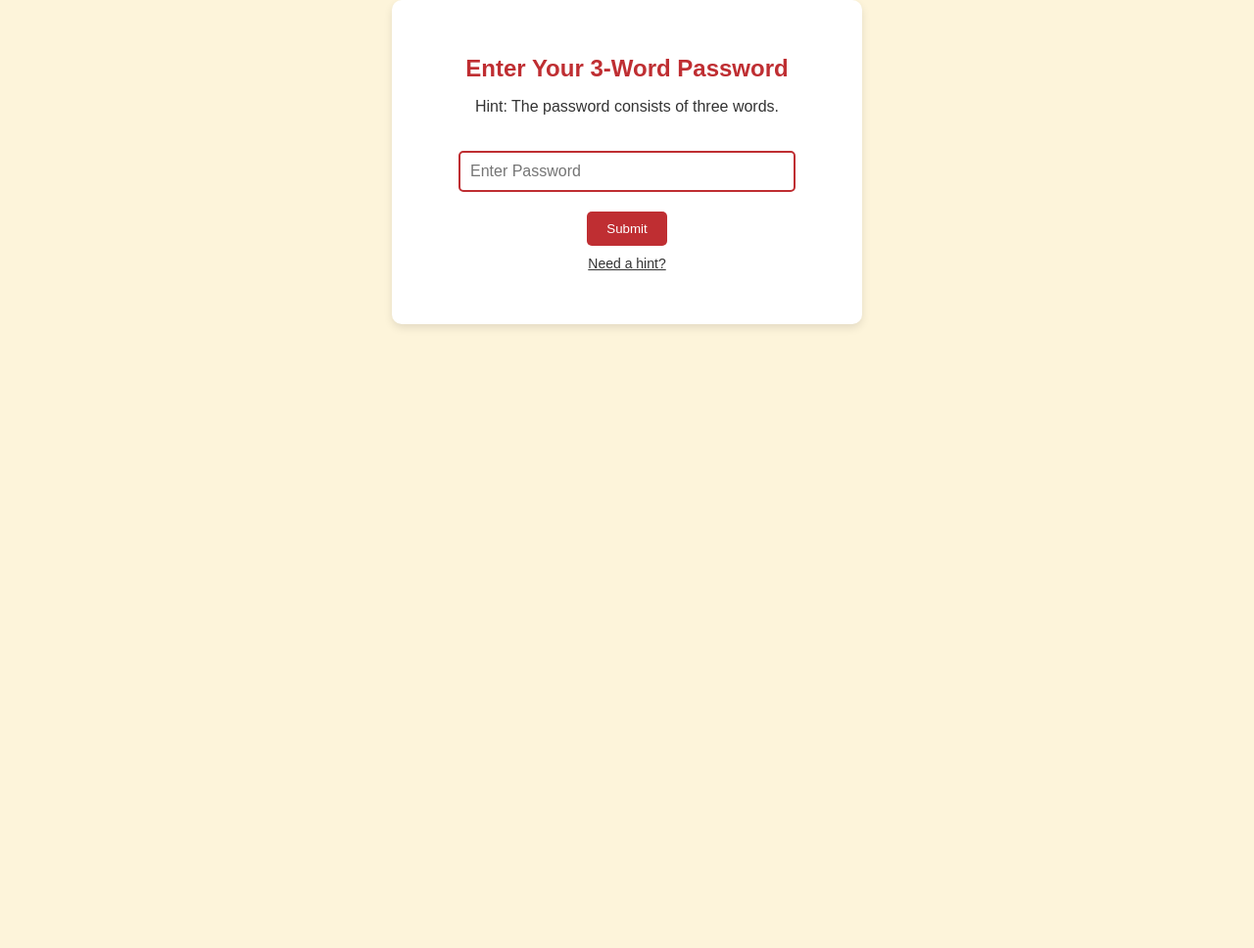
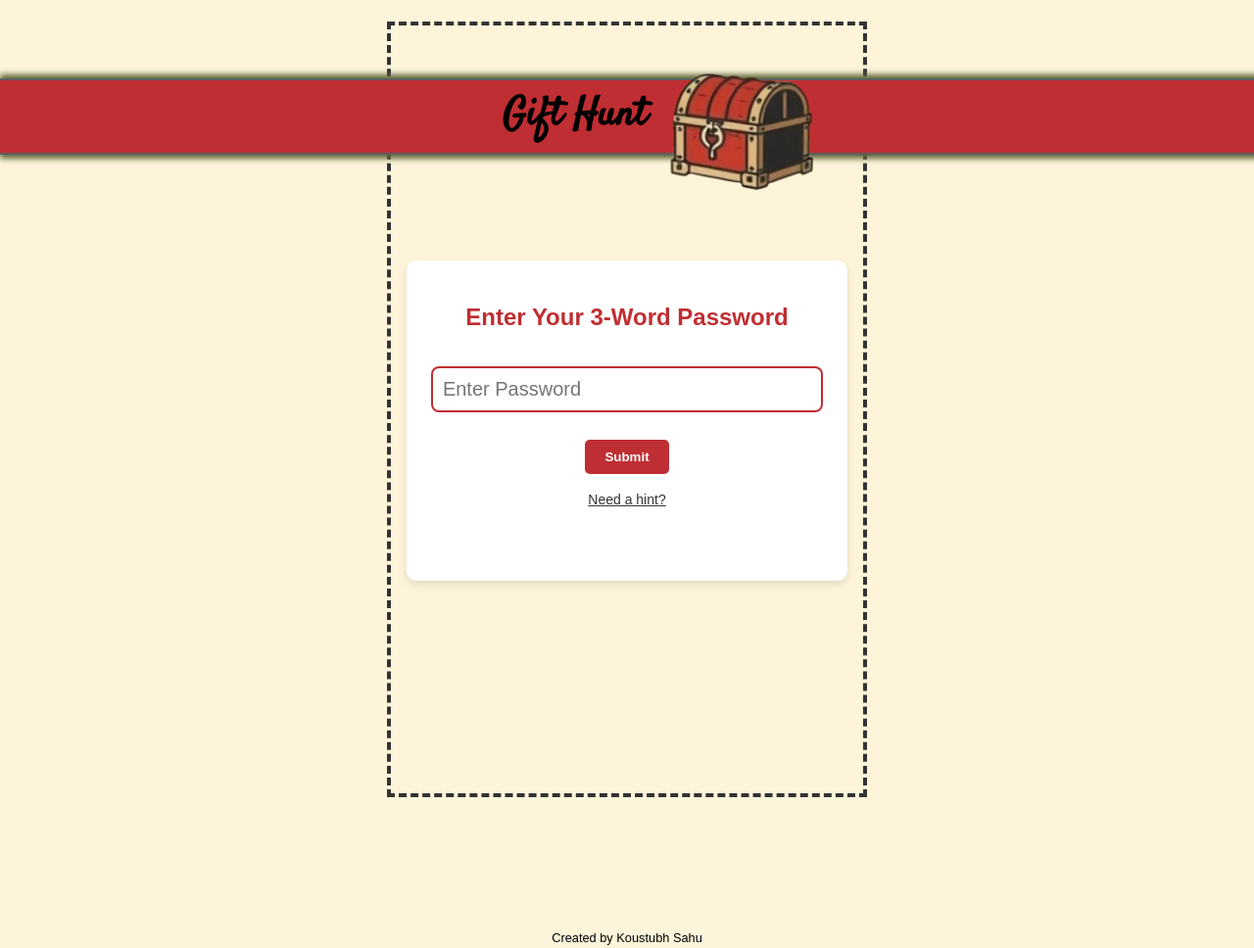
Before and after one commit to KoustubhSahu/CDS-Treasure-Hunt-Dec24, a plain HTML site: page index.html in a window 1280 px wide. Shown: the whole page at 98% size. Before the commit the page ends 800 px from the top, so only its background shows below. Drawn offline with Linux system fonts and the light colour scheme.

Commit message:
with some design changes

```diff
--- a/styles.css
+++ b/congratulations.css
@@ -2,55 +2,47 @@
 body {
   background-color: #fdf4da;
   font-family: Arial, sans-serif;
-  margin: 0;
+  margin: 0 auto;
   padding: 0;
+  /* height: 100vh;
+  width: 100vw; */
+  display: flex;
+  flex-direction: column;
+  justify-content: space-between;
+  align-items: center;
+
+  overflow-x: hidden;
+}
+
+.font-satisfy {
+  font-family: "Satisfy", cursive;
+}
+
+
+.dashed {
+  margin: 0.5rem;
+  width: 80%;
+  max-width: 450px;
+  padding: 1rem;
+  border: #333 dashed 0.3rem;
 }
 
 .container {
   background-color: #fff;
-  padding: 40px;
+  padding: 1rem;
   border-radius: 10px;
   box-shadow: 0 4px 8px rgba(0, 0, 0, 0.1);
   text-align: center;
-  width: 400px;
   margin: 0 auto;
 }
 
 h1 {
   color: #bf2e32;
-  font-size: 24px;
+  font-size: 2rem;
 }
 
 p {
   color: #333;
-}
-
-input[type="text"] {
-  padding: 10px;
-  width: 80%;
-  margin-top: 20px;
-  font-size: 16px;
-  border: 2px solid #bf2e32;
-  border-radius: 5px;
-  outline: none;
-}
-
-input[type="text"]:focus {
-  border-color: #333;
-}
-
-button {
-  padding: 10px 20px;
-  margin-top: 20px;
-  background-color: #bf2e32;
-  color: white;
-  border: none;
-  border-radius: 5px;
-  cursor: pointer;
-}
-
-button:hover {
-  background-color: #a9262b;
 }
 
 .hint {
@@ -66,16 +58,26 @@ button:hover {
   color: #333;
 }
 
+.congrats img {
+  width: 100%;
+}
+
 .gift-location {
   background-color: #bf2e32;
   color: white;
   padding: 10px;
-  border-radius: 5px;
+  border-radius: 0.5rem;
   margin-top: 20px;
 }
 
 .gift-image {
-  margin-top: 20px;
+  margin: 1.25rem auto;
   width: 100%;
   height: auto;
+  border-radius: 0.5rem;
 }
+
+footer {
+  margin: 4rem auto 1rem;
+  font-size: 0.8rem;
+}
--- /dev/null
+++ b/index.css
@@ -0,0 +1,129 @@
+/* General Styles */
+body {
+  background-color: #fdf4da;
+  font-family: Arial, sans-serif;
+  margin: 0 auto;
+  padding: 0;
+  /* height: 100vh;
+  width: 100vw; */
+  display: flex;
+  flex-direction: column;
+  justify-content: space-between;
+  align-items: center;
+
+  overflow-x: hidden;
+}
+
+.font-satisfy {
+  font-family: "Satisfy", cursive;
+}
+
+.dashed {
+  margin: 0.5rem;
+  width: 80%;
+  max-width: 450px;
+  padding: 8rem 1rem 1rem ;
+  border: #333 dashed 0.3rem;
+  height: 80vh;
+
+  transform: translateY(-4rem);
+}
+
+.header {
+  display: flex;
+  justify-content: center;
+  font-size: 2.5rem;
+  padding: 0.5rem;
+
+  background-color: #bf2e32;
+  border-top: 2px solid #5e5e5e;
+  border-bottom: 2px solid #5e5e5e;
+  box-shadow: 0px 4px 6px #5e673b, 0px -4px 6px #5e673b;
+
+  margin: 0 auto;
+  width: 100vw;
+
+  transform: translateY(5rem);
+  z-index: 3;
+}
+
+.header .chest-logo {
+  height: 3rem;
+  margin-left: 4rem;
+  transform: translateY(1rem) scale(2.7);
+}
+
+.container {
+  display: flex;
+  flex-direction: column;
+  background-color: #fff;
+  padding: 1rem;
+  border-radius: 10px;
+  box-shadow: 0 4px 8px rgba(0, 0, 0, 0.1);
+  text-align: center;
+  /* width: 25rem;
+  max-width: 80vw; */
+  margin: 7rem auto 2rem;
+  align-items: center;
+  gap: 0.5rem;
+}
+
+.input-label {
+  color: #bf2e32;
+  padding: 0.5rem 0 0;
+}
+
+p {
+  color: #333;
+}
+
+input[type="text"] {
+  padding: 10px;
+  width: 90%;
+  margin-top: 0.5rem;;
+  font-size: 1.25rem;
+  border: 2px solid #bf2e32;
+  border-radius: 0.5rem;
+  outline: none;
+}
+
+input[type="text"]:focus {
+  box-shadow: 0 0 5px 1px #c32d32;
+  transition: box-shadow  0.1s ease;
+}
+
+button {
+  padding: 10px 20px;
+  margin-top: 20px;
+  background-color: #bf2e32;
+  color: white;
+  border: none;
+  border-radius: 5px;
+  cursor: pointer;
+  font-weight: bold;
+}
+
+button:hover {
+  background-color: #a9262b;
+}
+
+.hint {
+  margin-top: 10px;
+  color: #333;
+  font-size: 14px;
+  text-decoration: underline;
+  cursor: pointer;
+}
+
+#hintText {
+  margin: 0.6rem auto;
+}
+
+.hidden {
+  visibility: hidden;
+}
+
+footer {
+  margin: 4rem auto 1rem;
+  font-size: 0.8rem;
+}
--- a/index.html
+++ b/index.html
@@ -1,21 +1,42 @@
 <!DOCTYPE html>
 <html lang="en">
   <head>
-  <meta charset="UTF-8">
-  <meta name="viewport" content="width=device-width, initial-scale=1.0">
+    <meta charset="UTF-8" />
+    <meta name="viewport" content="width=device-width, initial-scale=1.0" />
     <title>Treasure Hunt - Enter Password</title>
-  <link rel="stylesheet" href="styles.css">
+    <link rel="stylesheet" href="index.css" />
+    <link rel="preconnect" href="https://fonts.googleapis.com" />
+    <link rel="preconnect" href="https://fonts.gstatic.com" crossorigin />
+    <link
+      href="https://fonts.googleapis.com/css2?family=Satisfy&display=swap"
+      rel="stylesheet"
+    />
   </head>
   <body>
+    <h1 class="header font-satisfy ">
+      Gift Hunt
+      <img
+        class="chest-logo"
+        src="chest-removebg-preview.png"
+        alt="treasure-chest"
+      />
+    </h1>
+
+    <div class="dashed">
       <div class="container">
-    <h1>Enter Your 3-Word Password</h1>
-    <p>Hint: The password consists of three words.</p>
-    <input type="text" id="password" placeholder="Enter Password">
+        <h2 class="input-label">Enter Your 3-Word Password</h2>
+        <input type="text" id="password" placeholder="Enter Password" />
         <button id="submitBtn">Submit</button>
         <p class="hint" id="hintBtn">Need a hint?</p>
-    <p id="hintText" style="display:none;">Write the first words from cards 1, 2, and 3.</p>
+        <p id="hintText" class="hidden">
+          Write the first words from cards 1, 2, and 3.
+        </p>
+      </div>
     </div>
 
+
+    <footer>Created by Koustubh Sahu</footer>
     <script src="scripts.js"></script>
+
   </body>
 </html>
--- a/scripts.js
+++ b/scripts.js
@@ -11,10 +11,11 @@ function checkPassword() {
 }
 
 // Function to show the hint text
-function showHint() {
-  document.getElementById("hintText").style.display = "block";
+function toggleHint() {
+  var hintText = document.getElementById("hintText");
+  hintText.classList.toggle("hidden");
 }
 
 // Adding event listener for the submit button and hint button
 document.getElementById("submitBtn").addEventListener("click", checkPassword);
-document.getElementById("hintBtn").addEventListener("click", showHint);
+document.getElementById("hintBtn").addEventListener("click", toggleHint);
```
Also changed, not shown: congratulations.html (+28 -10 lines), chest-removebg-preview.png (added), chest.png (added), snowman-removebg-preview.png (added), 1 other file. Lines whose indentation alone changed are shown as unchanged.
